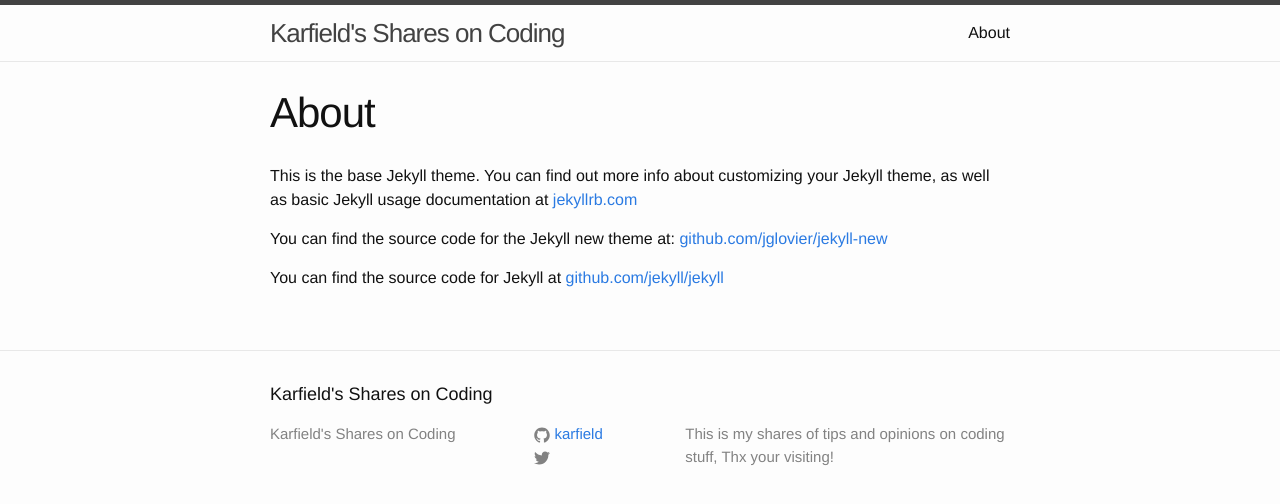
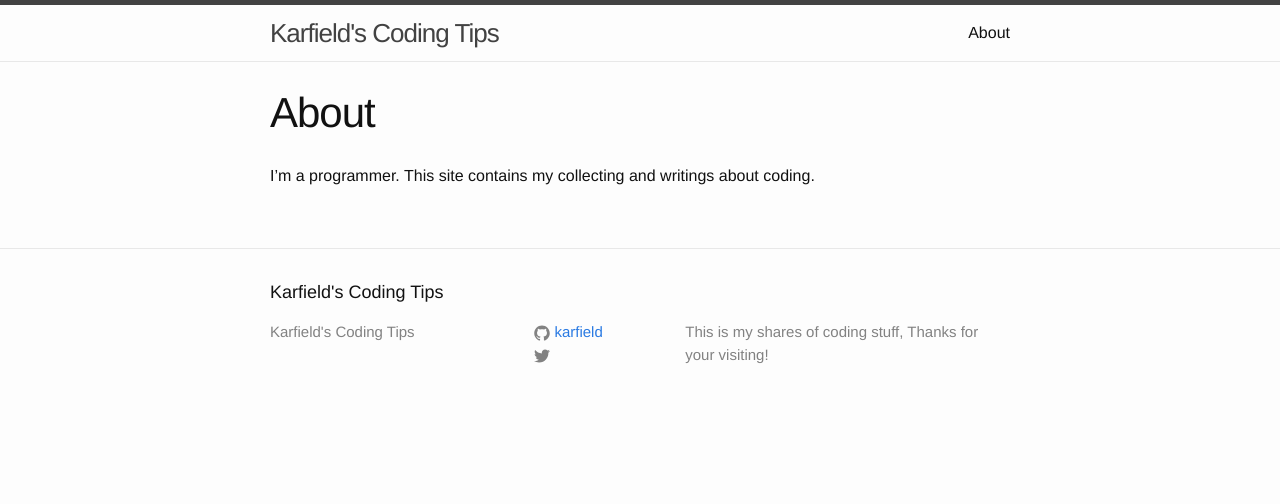
Before and after one commit to karfield/karfield.github.io, a Jekyll site: the page built from about.md, in a window 1280 px wide. Shown: the top 504 px of the page. Built offline with Jekyll 4.4.1, drawn with Linux system fonts in a browser that asks for light colours.

Commit message:
add intellij-shortcuts.md
Signed-off-by: karfield <kf@karfield.com>

```diff
--- a/_config.yml
+++ b/_config.yml
@@ -1,8 +1,8 @@
 # Site settings
-title: "Karfield's Shares on Coding"
+title: "Karfield's Coding Tips"
 email: ""
 description: > # this means to ignore newlines until "baseurl:"
-    This is my shares of tips and opinions on coding stuff, Thx your visiting!
+    This is my shares of coding stuff, Thanks for your visiting!
 baseurl: "" # the subpath of your site, e.g. /blog/
 url: "http://open.karfield.com" # the base hostname & protocol for your site
 twitter_username: ""
--- a/about.md
+++ b/about.md
@@ -4,8 +4,4 @@ title: About
 permalink: /about/
 ---
 
-This is the base Jekyll theme. You can find out more info about customizing your Jekyll theme, as well as basic Jekyll usage documentation at [jekyllrb.com](http://jekyllrb.com/)
-
-You can find the source code for the Jekyll new theme at: [github.com/jglovier/jekyll-new](https://github.com/jglovier/jekyll-new)
-
-You can find the source code for Jekyll at [github.com/jekyll/jekyll](https://github.com/jekyll/jekyll)
+I'm a programmer. This site contains my collecting and writings about coding.
```
Also changed, not shown: _posts/2015-01-21-welcome-to-jekyll.markdown (deleted, +0 -25 lines), _posts/intellij-shortcuts.md (added, +42 -0 lines).
